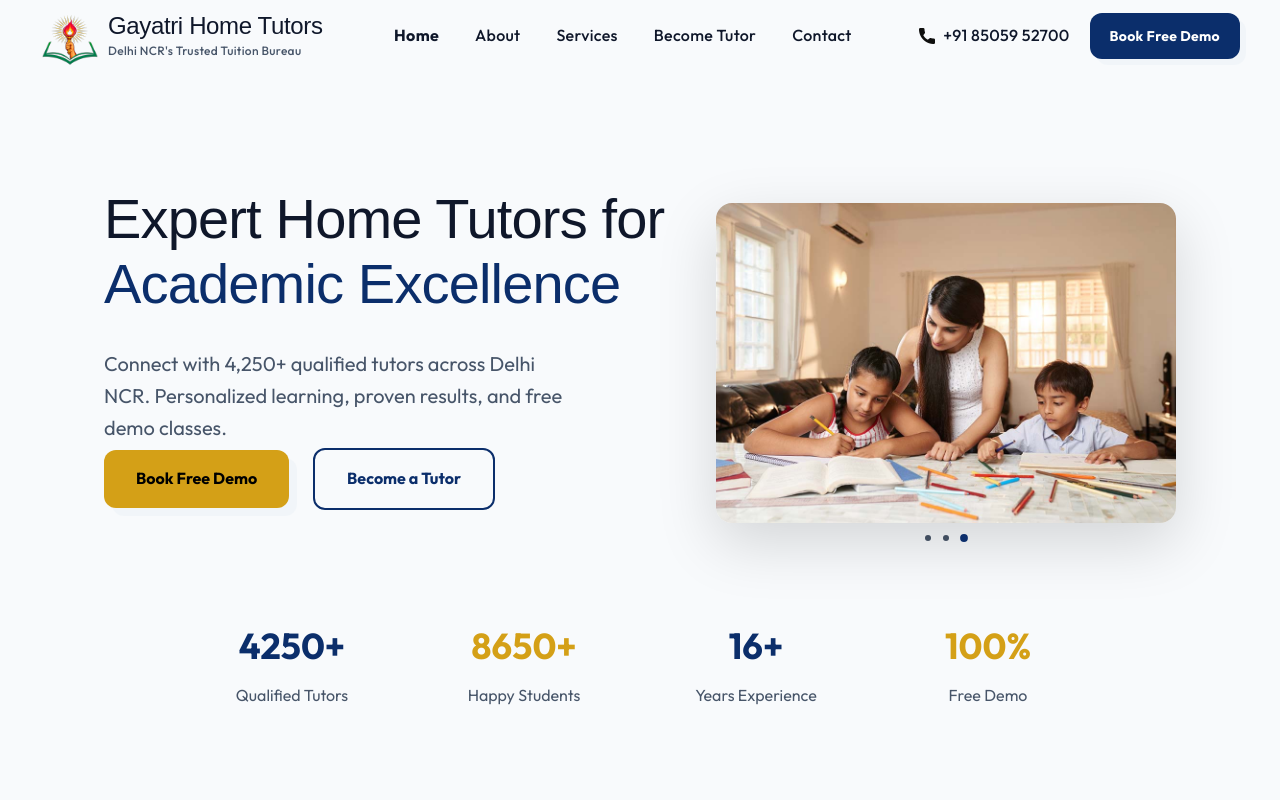
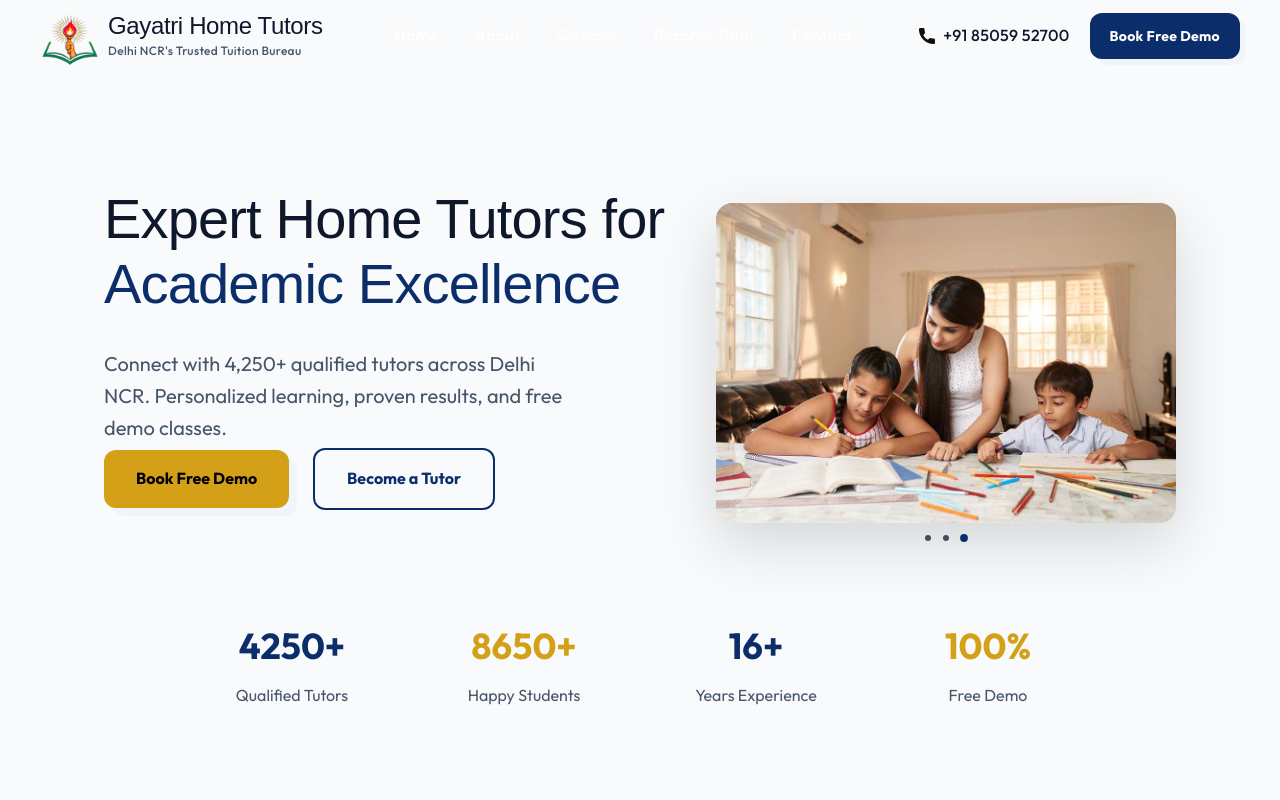
Before and after one commit to thedrishtigupta/Gayatri-Home-Tutors-Next, a Next.js app: page / in a window 1280 px wide. Shown: the top 800 px of the page. Built offline with nearby package versions, Linux system fonts and the light colour scheme; a web font is replaced by a local one.

Commit message:
UI improvements

```diff
--- a/styles/style.css
+++ b/styles/style.css
@@ -37,7 +37,7 @@
 
   /* ✅ Neutral Colors */
   --color-black-bg: var(--page-bg);
-  --color-white-bg: var(--ink);
+  --color-white-bg: var(--surface);
   --color-grey-bg: var(--surface-2);
   --color-light-white-bg: var(--surface);
 
```
